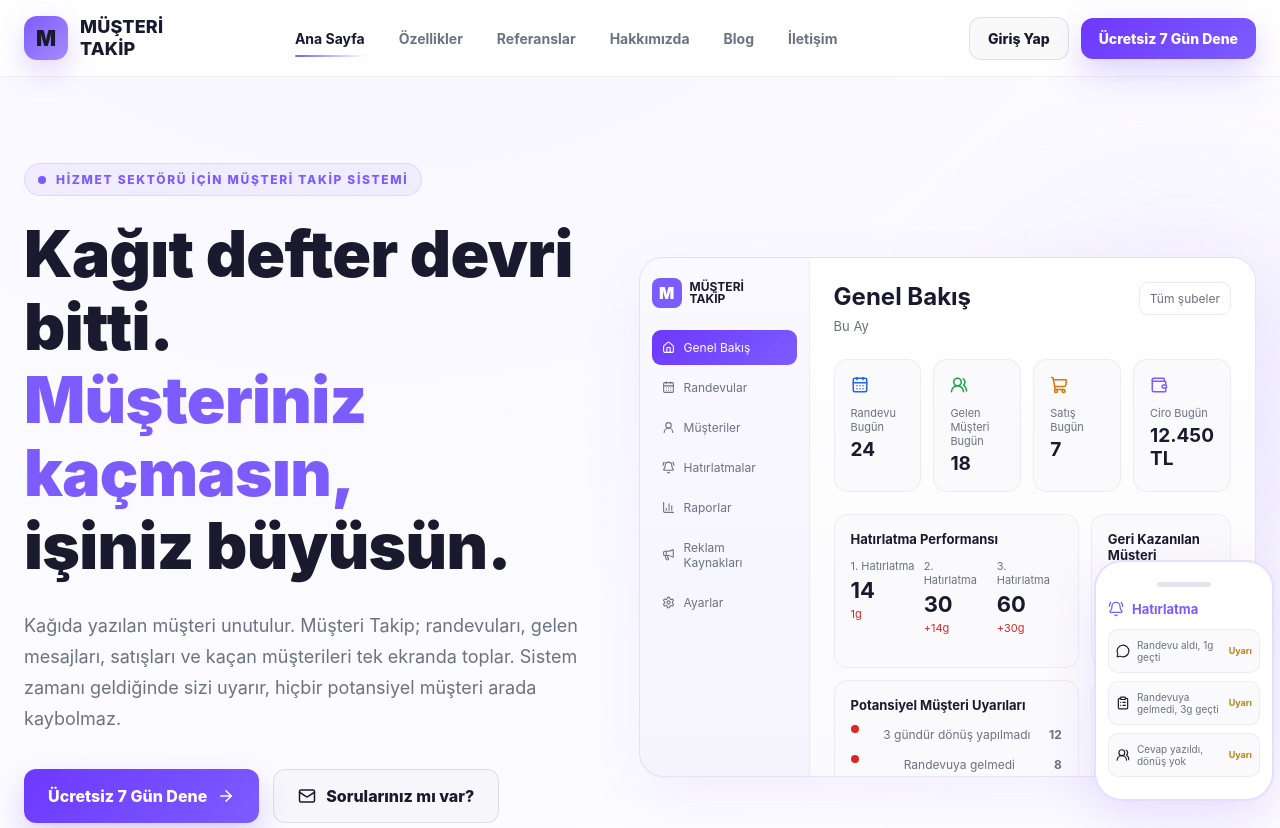
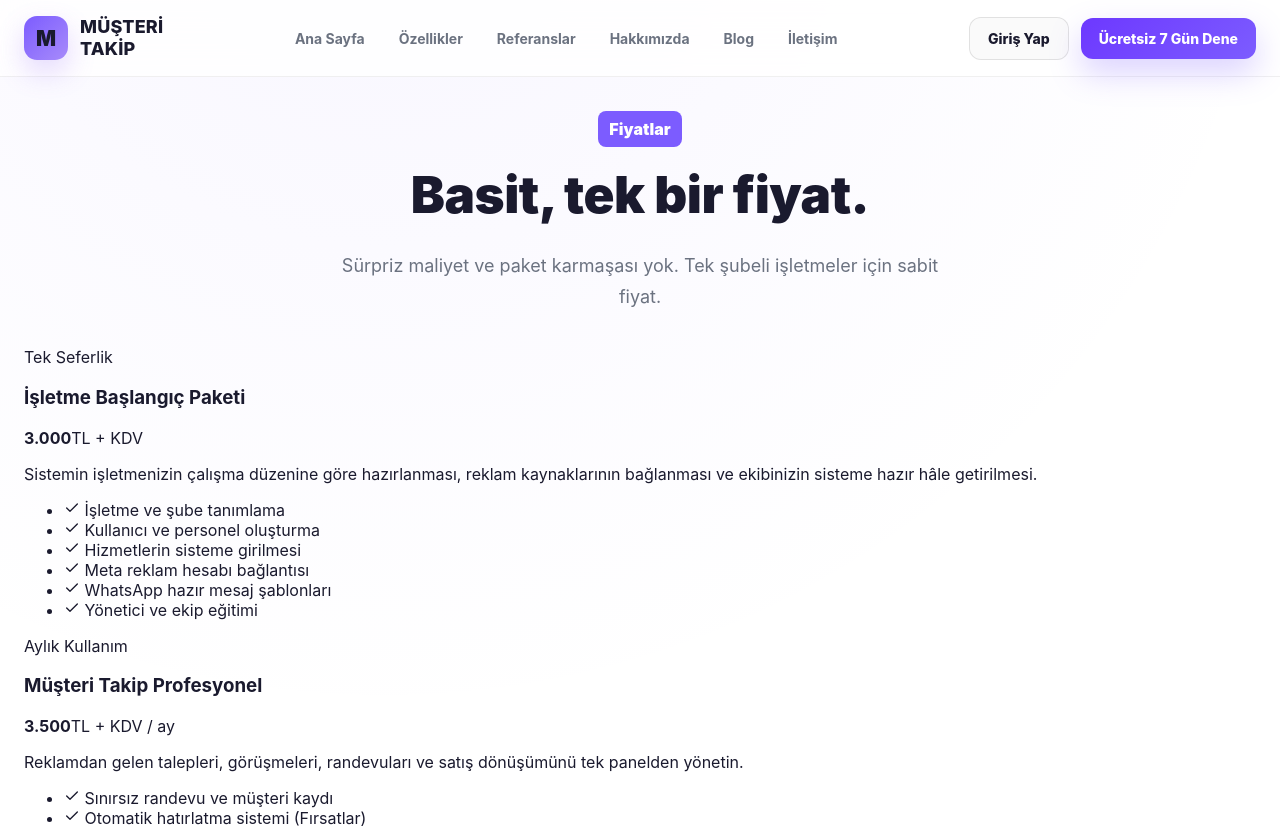
Before and after one commit to kubilaydijital/musteritakip, a React (Vite) app: page /fiyatlar in a window 1280 px wide. Before the commit this address led to /. Shown: the top 828 px of the page. Built offline with nearby package versions, Linux system fonts and the light colour scheme.

Commit message:
Update main.jsx

```diff
--- a/src/main.jsx
+++ b/src/main.jsx
@@ -5,6 +5,7 @@ import './styles.css'
 import ScrollToTop from './components/ScrollToTop.jsx'
 import LandingPage from './pages/LandingPage.jsx'
 import Features from './pages/Features.jsx'
+import Fiyatlar from './pages/Fiyatlar.jsx'
 import References from './pages/References.jsx'
 import About from './pages/About.jsx'
 import Blog from './pages/Blog.jsx'
@@ -23,6 +24,7 @@ createRoot(document.getElementById('root')).render(
       <Routes>
         <Route path="/" element={<LandingPage />} />
         <Route path="/ozellikler" element={<Features />} />
+        <Route path="/fiyatlar" element={<Fiyatlar />} />
         <Route path="/referanslar" element={<References />} />
         <Route path="/hakkimizda" element={<About />} />
         <Route path="/blog" element={<Blog />} />
```
